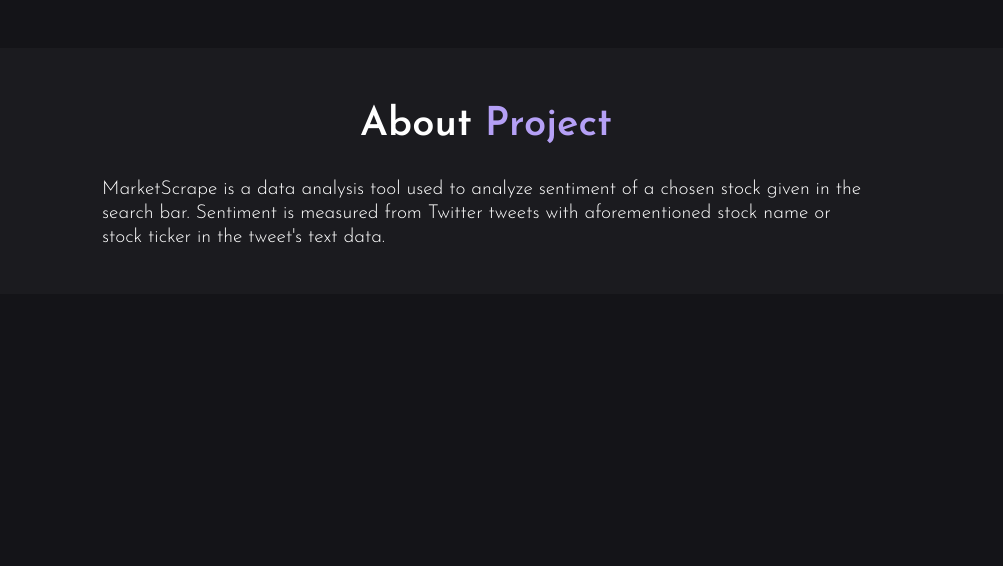
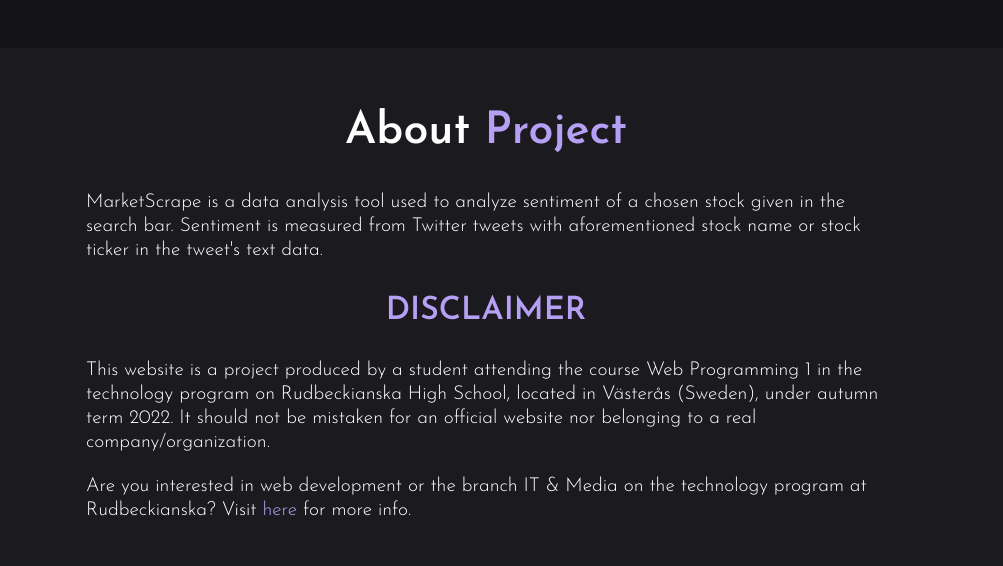
Before and after one commit to kaidev04/frontend, a plain HTML site: page index.html in a window 1280 px wide. Shown: the part 650-1216 px from the top of the page, without its empty margins (154-1157 px from the left). Before the commit the page ends 944 px from the top, so only its background shows below. Drawn offline with nearby package versions, Linux system fonts and the light colour scheme; no server answers.

Commit message:
added disclaimer text to about section, removed minimum width in css for paragraph in about section

```diff
--- a/index.css
+++ b/index.css
@@ -85,7 +85,7 @@ header {
 }
 
 #header-left p {
-    font-size: 1.1rem;
+    font-size: 1.2rem;
     margin-top: -0.5rem;
     line-height: 1.5rem;
 }
@@ -96,6 +96,7 @@ header {
     height: 2rem;
     min-width: 250px;
     border-radius: 100vw;
+    margin-top: 1.5rem;
     padding: 0.5rem;
     padding-left: 1rem;
     padding-right: 0.4rem;
@@ -302,24 +303,32 @@ header {
     width: 100%;
 }
 
-#about-heading-container {
+.about-heading-container {
     text-align: center;
 }
 
-#about-heading-container h2 {
-    font-size: 2.5rem;
+.about-heading-container h2 {
+    font-size: 2.8rem;
 }
 
-#about-text-container {
+.about-heading-container h3 {
+    font-size: 2rem;
+}
+
+.about-text-container {
     margin: 0 auto;
     font-size: 1.2rem;
-    min-width: 20rem;
-    width: 60%;
+    width: 70%;
     max-width: 50rem;
 }
 
-#about-text-container p {
+.about-text-container p {
     line-height: 1.5rem;
+}
+
+.about-text-container a {
+    text-decoration: none;
+    color: var(--clr-text-highlight);
 }
 
 @media (min-width: 1056px) {
--- a/index.html
+++ b/index.html
@@ -74,11 +74,18 @@
         </section>
 
         <section class="about-section">
-            <div id="about-heading-container">
+            <div class="about-heading-container">
                 <h2>About <span class="text-highlight">Project</span></h2>
             </div>
-            <div id="about-text-container">
+            <div class="about-text-container">
                 <p>MarketScrape is a data analysis tool used to analyze sentiment of a chosen stock given in the search bar. Sentiment is measured from Twitter tweets with aforementioned stock name or stock ticker in the tweet's text data.</p>
+            </div>
+            <div class="about-heading-container">
+                <h3><span class="text-highlight">DISCLAIMER</span></h3>
+            </div>
+            <div class="about-text-container">
+                <p>This website is a project produced by a student attending the course Web Programming 1 in the technology program on Rudbeckianska High School, located in Västerås (Sweden), under autumn term 2022. It should not be mistaken for an official website nor belonging to a real company/organization.</p>
+                <p>Are you interested in web development or the branch IT & Media on the technology program at Rudbeckianska? Visit <a href="https://skola.vasteras.se/gymnasieskolor/rudbeckianska">here</a> for more info.</p>
             </div>
         </section>
 
```
